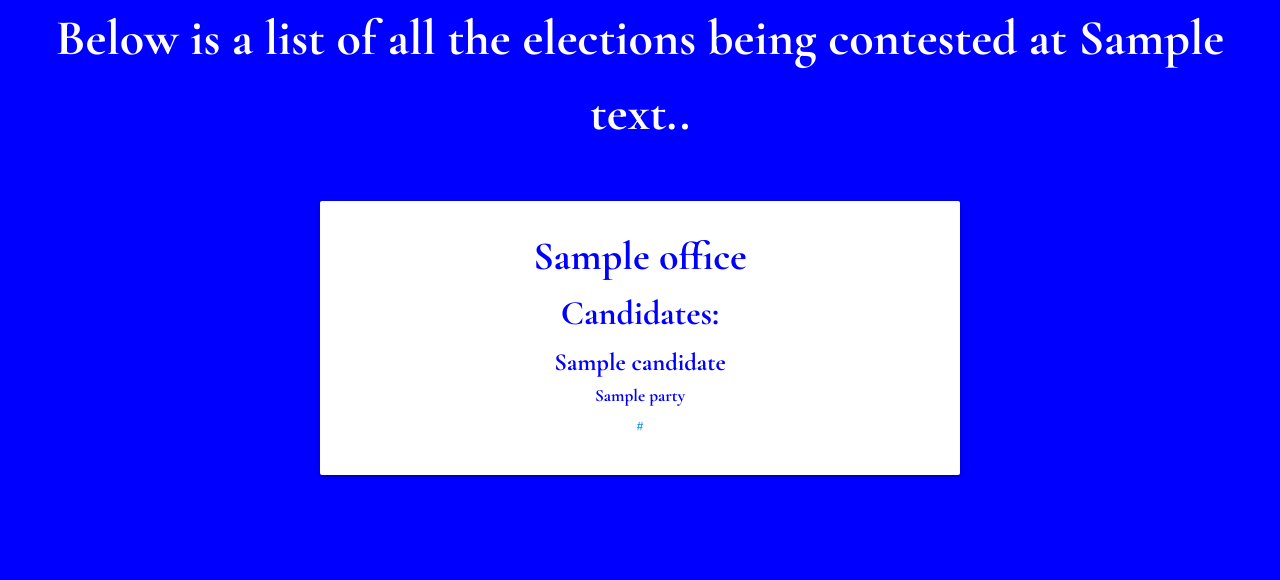
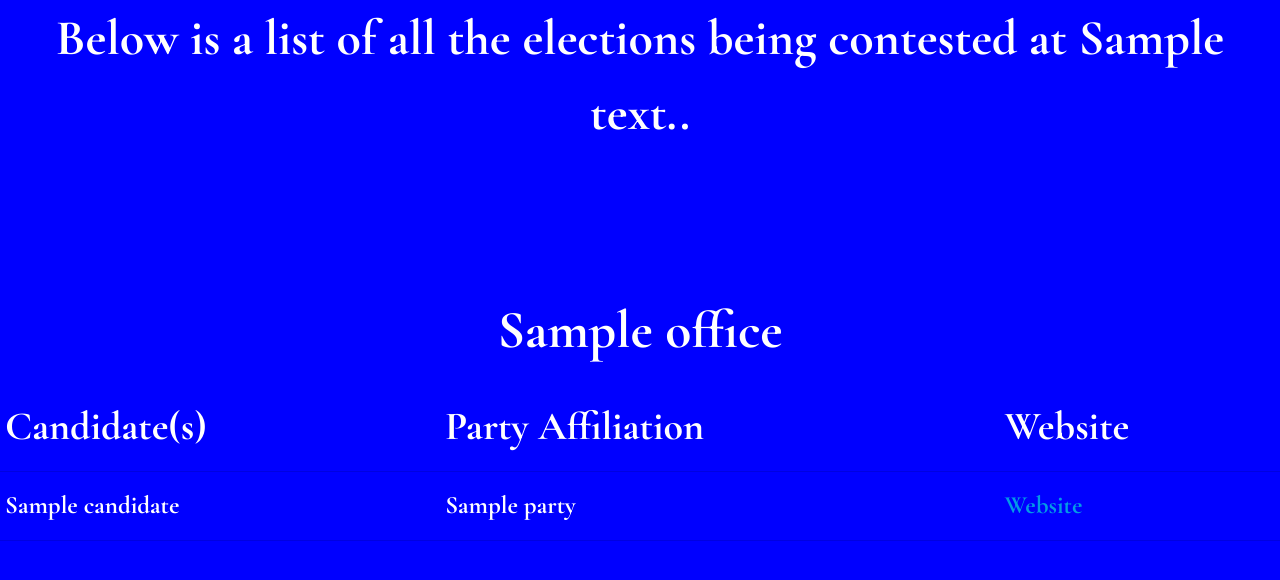
Before and after one commit to johnrobertmahlan/rock-the-vote, a Django app: template main_app/templates/data.html in a window 1280 px wide. Shown: the part 199-779 px from the top of the page. Run offline with Django 3.2, Linux system fonts and the light colour scheme; the template is opened without the code that fills it: most values are stand-ins (such as "Sample title", 1, 10 or a date in 2020).

Commit message:
convert cards to tables for contested elections and style them

```diff
--- a/main_app/static/css/style.css
+++ b/main_app/static/css/style.css
@@ -111,10 +111,6 @@ footer {
 #home-link {
     color: white;
     text-decoration: underline;
-}
-
-#home-link:hover {
-    font-style: italic;
 }
 
 #data-reps {
@@ -264,6 +260,12 @@ h3, h4, h5, h6, span {
     color: blue;
 }
 
+#contest-office {
+    color: white;
+    text-align: center;
+    margin-top: 150px;
+}
+
 .polling-locations-title {
     text-align: center;
     color: red;
@@ -288,6 +290,7 @@ h3, h4, h5, h6, span {
     z-index: 9999 !important;
     display: none;
     padding: 50px !important;
+    text-align: center !important;
 }
 
 #contact-link {
@@ -313,6 +316,11 @@ h3, h4, h5, h6, span {
     text-align: right;
 }
 
+.table-headers-D, .table-headers-E, .table-headers-F {
+    font-size: 40px;
+    color: white;
+}
+
 .table-content-A {
     font-size: 30px;
     color: white;
@@ -324,3 +332,8 @@ h3, h4, h5, h6, span {
     color: white;
     text-align: right;
 }
+
+.table-content-D, .table-content-E, .table-content-F {
+    font-size: 25px;
+    color: white;
+}
--- a/main_app/templates/data.html
+++ b/main_app/templates/data.html
@@ -1,7 +1,6 @@
 {% extends 'base.html' %}
 
 {% block content %}
-
 {% if representatives %}
 <body id="reps">
     <main id="rep-main">
@@ -29,6 +28,7 @@
                 <h3>{{ value.name }}</h3>
                 <h5>{{ value.party }}</h5>
                 <h6>{{ value.address.0.line1 }}, {{ value.address.0.city }}, {{ value.address.0.state }} {{ value.address.0.zip }}</h6>
+                <h6><a href="{{ value.urls }}" target="_blank">Website</a></h6>
                 <br>
                 {% if value.photoUrl %}
                     <img src="{{ value.photoUrl }}" height="400px" width="400px">
@@ -50,17 +50,24 @@
             Below is a list of all the elections being contested at {{ address }}.
         </p>
         <div class="rep-display"></div>
-        {% for contest in elections.contests %}
-        <div id="rep-card" class="card">
-            <div id="rep-card-content" class="card-content">
-                <span class="card-title">{{ contest.office }}</span>
-                <h4>Candidates:</h4>
+            {% for contest in elections.contests %}
+            <h2 id="contest-office">{{ contest.office }}</h2>
+            <table class="highlight responsive-table card-content">
+                <thead>
+                    <th class="table-headers-D">Candidate(s)</th>
+                    <th class="table-headers-E">Party Affiliation</th>
+                    <th class="table-headers-F">Website</th>
+                </thead>
                 {% for candidate in contest.candidates %}
-                    <h5>{{ candidate.name }}</h5>
-                    <h6>{{ candidate.party }}</h6>
-                    <a href="{{ candidate.candidateUrl }}">{{ candidate.candidateUrl}}</a>
+                <tbody>
+                    <tr>
+                        <td class="table-content-D">{{ candidate.name }}</td>
+                        <td class="table-content-E">{{ candidate.party }}</td>
+                        <td class="table-content-F"><a href="{{ candidate.candidateUrl }}" target="_blank">Website</a></td>
+                    </tr>
+                </tbody>
                 {% endfor %}
-            </div>
+            </table>
         </div>
         {% endfor %}
         <div>
```
Also changed, not shown: main_app/views.py (+8 -8 lines).
